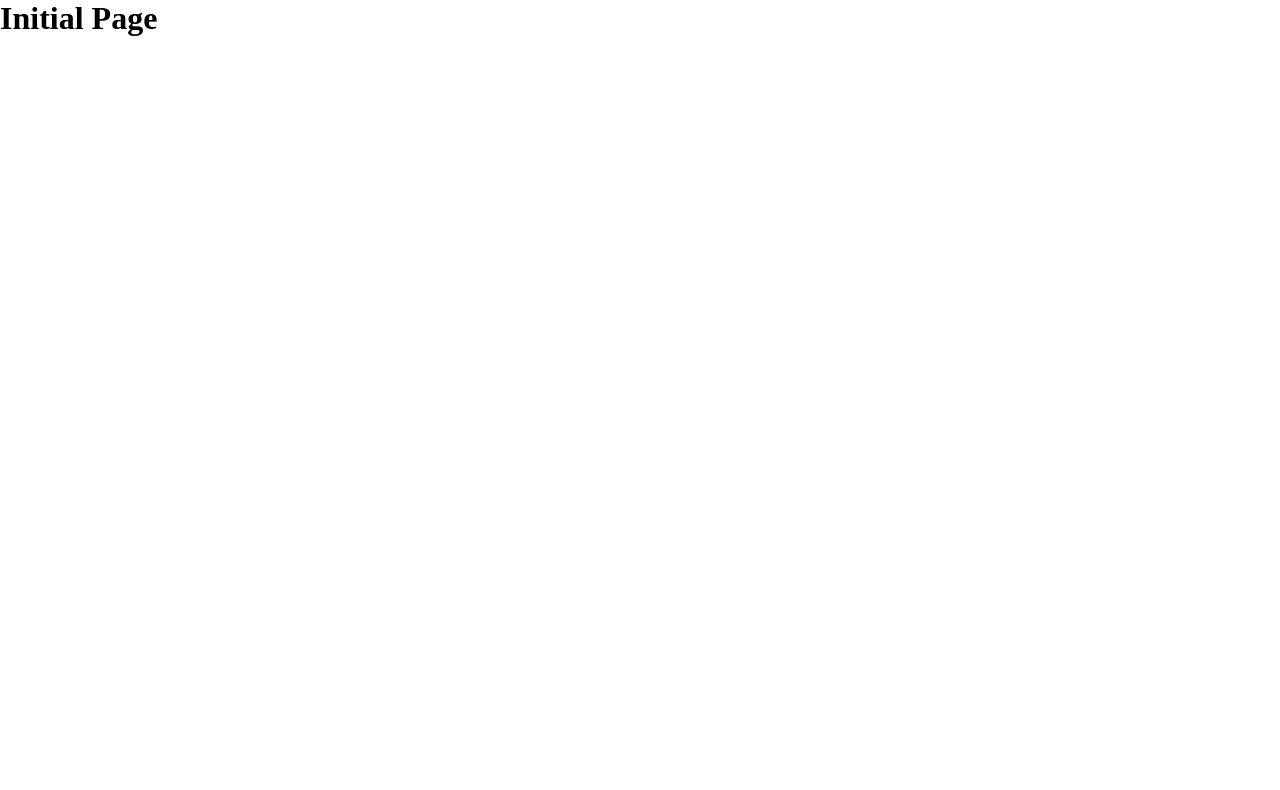
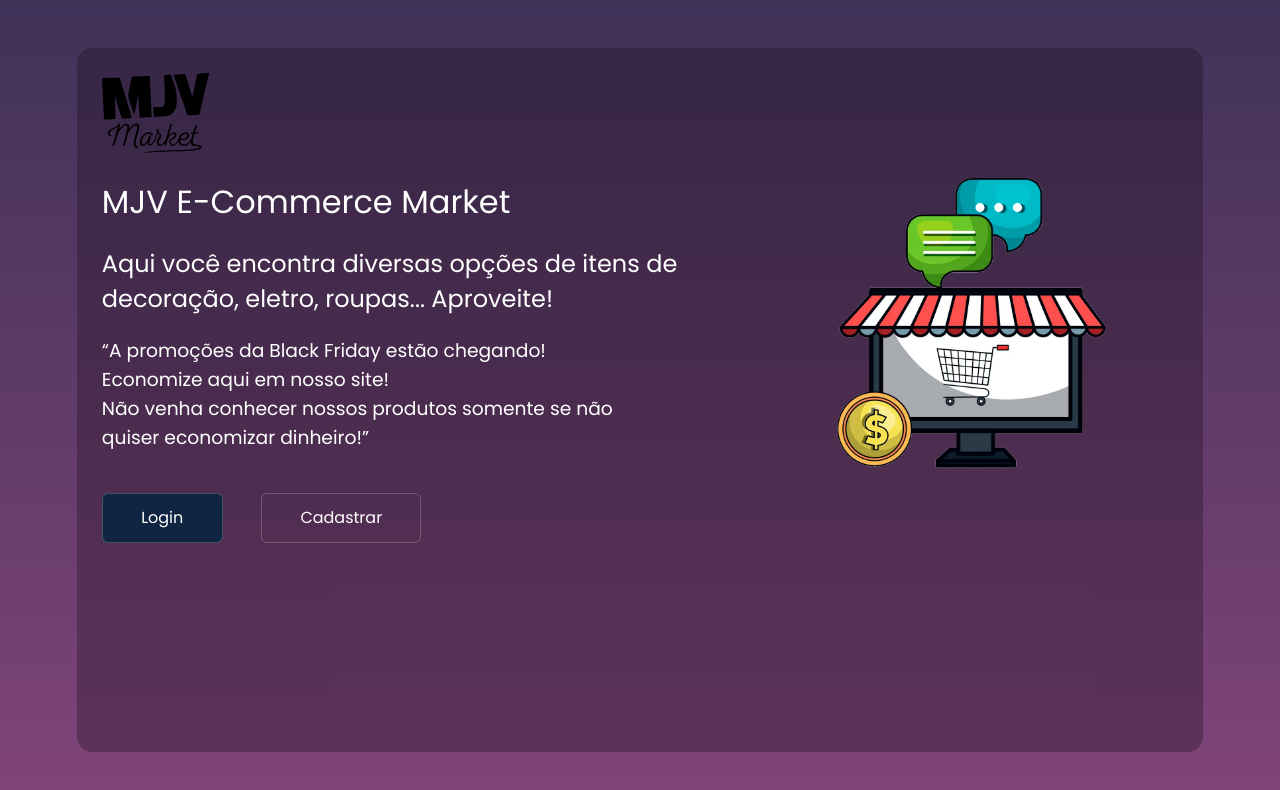
Before and after one commit to fernando-izar/103-g4-mjv_school, a React (Vite) app: page /initialPage in a window 1280 px wide. Shown: the top 790 px of the page. Built offline with nearby package versions, Linux system fonts and the light colour scheme; no server answers.

Commit message:
commit inicial InitialPage

```diff
--- a/index.html
+++ b/index.html
@@ -4,6 +4,7 @@
     <meta charset="UTF-8" />
     <link rel="icon" type="image/svg+xml" href="/vite.svg" />
     <meta name="viewport" content="width=device-width, initial-scale=1.0" />
+    <link href="https://fonts.googleapis.com/css2?family=Poppins:wght@400;500;700&display=swap" rel="stylesheet">
     <title>Vite + React</title>
   </head>
   <body>
--- a/package.json
+++ b/package.json
@@ -15,6 +15,7 @@
     "react-icons": "^4.6.0",
     "react-router-dom": "^6.4.3",
     "styled-components": "^5.3.6",
+    "svg-react-loader": "^0.4.6",
     "yup": "^0.32.11"
   },
   "devDependencies": {
--- /dev/null
+++ b/src/components/Button/index.jsx
@@ -0,0 +1,7 @@
+import {Containerbutton} from "./style"
+
+export function Button ({ label, className, BackgroundColor }){
+    return(
+        <Containerbutton style={{ background: BackgroundColor }} className={className} id={label}> {label} </Containerbutton>
+    )
+}
--- /dev/null
+++ b/src/components/Button/style.js
@@ -0,0 +1,24 @@
+import styled from "styled-components";
+
+export const Containerbutton = styled.div`
+
+    width: auto;
+    height: 50px;
+
+    display: flex;
+    align-items: center;
+
+    padding-left: 30%;
+    padding-right: 30%;
+
+    border-radius: 6px;
+    border: 1px solid rgba(255, 255, 255, 0.2);
+
+    color: var(--color-text);
+    font-family: 'Poppins';
+
+    :nth-child(2){
+        margin-left: 30%;
+    }
+
+`
--- a/src/pages/InitialPage/index.jsx
+++ b/src/pages/InitialPage/index.jsx
@@ -1,3 +1,37 @@
+import { MainContainer } from "./style";
+import { BackgroundColor } from "./style";
+import { ContainerItens } from "./style";
+import { ContainerText } from "./style";
+
+import {Button} from "../../components/Button/"
+import mjvLogo from "../../assets/mjvLogo.svg"
+import SplashImage from "../../assets/SplashImage.png"
+
 export const InitialPage = () => {
-  return <h1>Initial Page</h1>;
+  return (
+    <BackgroundColor>
+          <MainContainer>
+            <img src={mjvLogo} alt='MjvLogo' className="Logo"/>
+            <ContainerItens>
+              <ContainerText>
+
+                <h1>MJV E-Commerce Market</h1>
+                <h2>Aqui você encontra diversas opções de itens de <br></br> decoração, eletro, roupas... Aproveite!</h2>
+                <h3>“A promoções da Black Friday estão chegando!<br></br>  Economize aqui em nosso site!<br></br>  Não venha conhecer nossos produtos somente se não <br></br> quiser economizar dinheiro!”</h3>
+
+              </ContainerText>
+              <img src={SplashImage} alt='MjvLogo' />
+
+            </ContainerItens>
+
+            <ContainerItens>
+
+              <Button label="Login" className="button" BackgroundColor="var(--color-primary-gradient)"></Button>
+              <Button label="Cadastrar" className="button"></Button>
+
+            </ContainerItens>
+          </MainContainer>
+    </BackgroundColor>
+
+  );
 };
--- a/src/pages/InitialPage/style.js
+++ b/src/pages/InitialPage/style.js
@@ -0,0 +1,59 @@
+import styled from "styled-components";
+
+export const BackgroundColor = styled.div`
+
+    display: flex;
+    flex-direction: column;
+    justify-content: center;
+    align-items: center;
+
+    min-height: 100vh;
+
+    margin: auto;
+
+    background: linear-gradient(0deg, #8C477E -17.71%, #102542 172.1%);
+`
+
+export const MainContainer = styled.div`
+
+    position: fixed;
+    display: flex;
+    width: 88%;
+    height: 88%;
+    background: rgba(33, 16, 28, 0.33);
+
+
+    border-radius: 15px;
+    flex-direction: column;
+    align-items: flex-start;
+    padding: 25px;
+
+    img{
+        width: 10%;
+        margin-bottom: 25px;
+    }
+`
+
+export const ContainerItens = styled.div`
+
+    display: flex;
+    flex-direction: row;
+
+    img{
+        width: 25%;
+        display: flex;
+        margin-left: 160px;
+    }
+`
+
+export const ContainerText = styled.div`
+
+    display: flex;
+    flex-direction: column;
+
+    h1 , h2 ,h3 {
+        margin-bottom: 20px;
+        color: var(--color-text);
+        font-weight: normal;
+    }
+`
--- a/src/styles/global.js
+++ b/src/styles/global.js
@@ -3,18 +3,25 @@
 export const GlobalStyle = createGlobalStyle`
 
     :root {
-        --Color-primary: #8C477E;
-        --Color-primary-gradient: #102542
+        --color-text: #FFFFFF;
+        --color-primary: #8C477E;
+        --color-primary-gradient: #102542
     }
-
 
 * {
     margin: 0;
     box-sizing: border-box;
+
+
 }
 
 button {
     cursor: pointer;
+}
+
+h1, h2 , h3 {
+    font-family: 'Poppins';
+
 }
 
 ul, ol, li {
```
Also changed, not shown: src/assets/MjvLogo.svg (added), src/assets/SplashImage.png (added).
